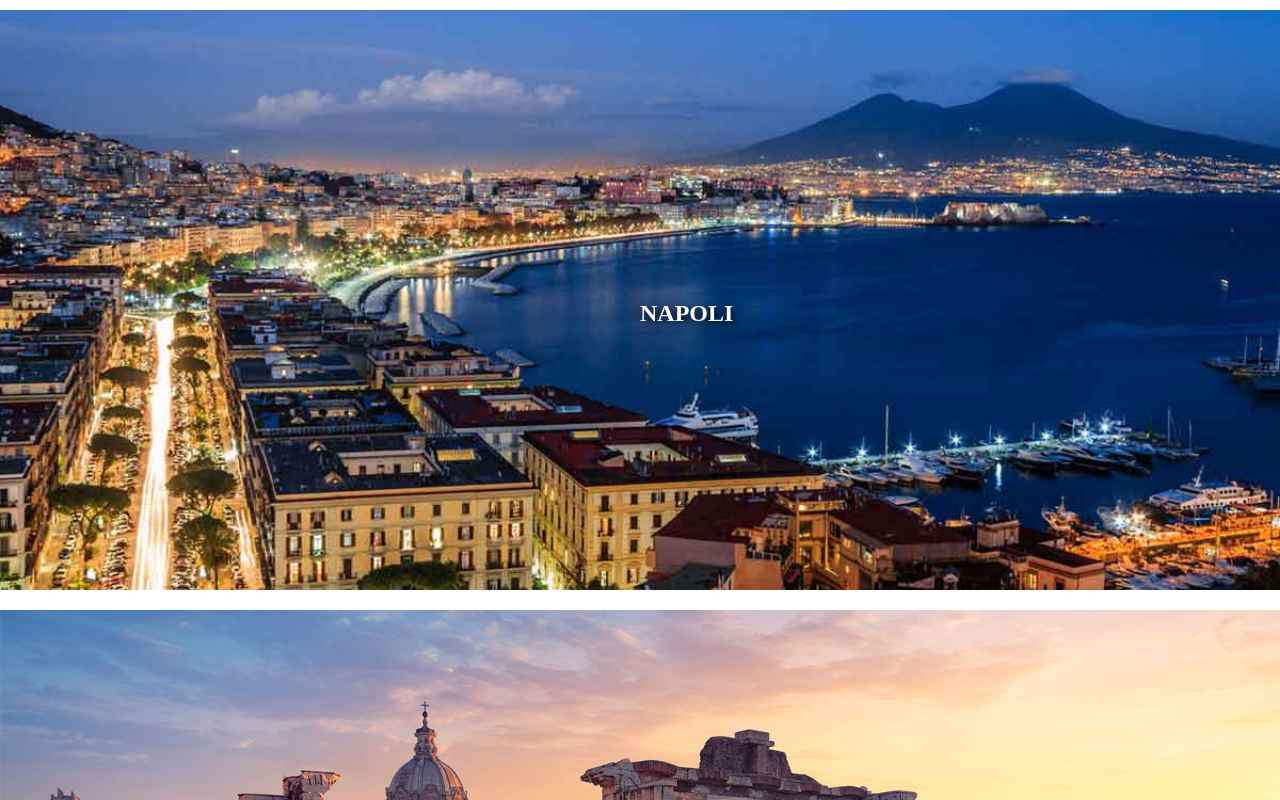
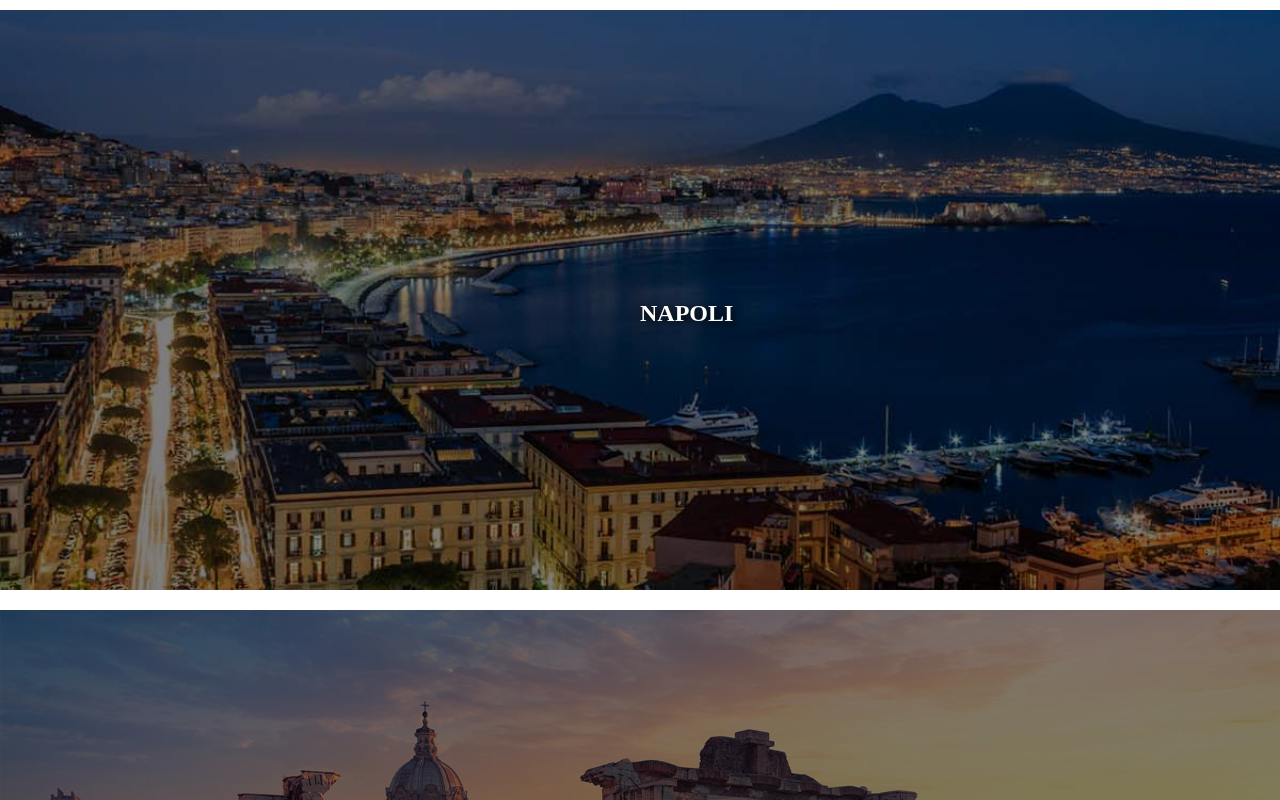
Before and after one commit to MatteoVollero/htmlcss-airbnb, a plain HTML site: page index.html in a window 1280 px wide. Shown: the top 800 px of the page. Drawn offline with Linux system fonts and the light colour scheme.

Commit message:
aggiunta layover

```diff
--- a/css/style.css
+++ b/css/style.css
@@ -27,7 +27,22 @@ h2{
 
 /*ad ogni classe con il nome della citta viene aggiunta una foto
 relativa */
+.layover{
+  position: absolute;
+  top: 0;
+  left: 0;
+  width: 100%;
+  height: 100%;
+  background-color: rgba(0, 0, 0, 0.5);
+}
+
+/* .layover:hover{
+    background-color: rgba(0, 0, 0, 0.5);
+    border: 50px solid white;
+} */
+
 .napoli{
+  position: relative;
   background-image: url(../img/napoli.jpg);
   background-repeat: no-repeat;
   background-size: cover;
--- a/index.html
+++ b/index.html
@@ -9,19 +9,25 @@
 
 <!-- blocco napoli -->
     <div class="blocco napoli">
-      <h2 id="napoli">NAPOLI</h2>
+      <div class="layover">
+        <h2 id="napoli">NAPOLI</h2>
+      </div>
     </div>
     <!-- /blocco napoli -->
 
 <!-- blocco roma -->
     <div class="blocco roma">
-      <h2 id="roma">ROMA</h2>
+      <div class="layover">
+        <h2 id="roma">ROMA</h2>
+      </div>
     </div>
 <!-- /blocco roma -->
 
 <!--blocco milano -->
     <div class="blocco milano">
-      <h2 id="milano">MILANO</h2>
+      <div class="layover">
+        <h2 id="milano">MILANO</h2>
+      </div>
     </div>
 <!--/blocco milano  -->
 
```
